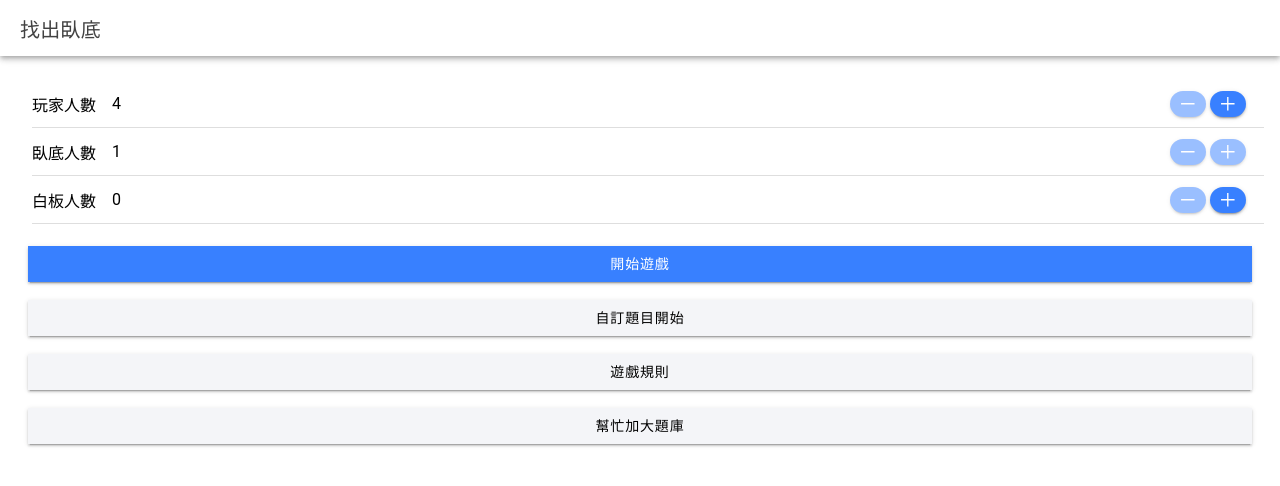
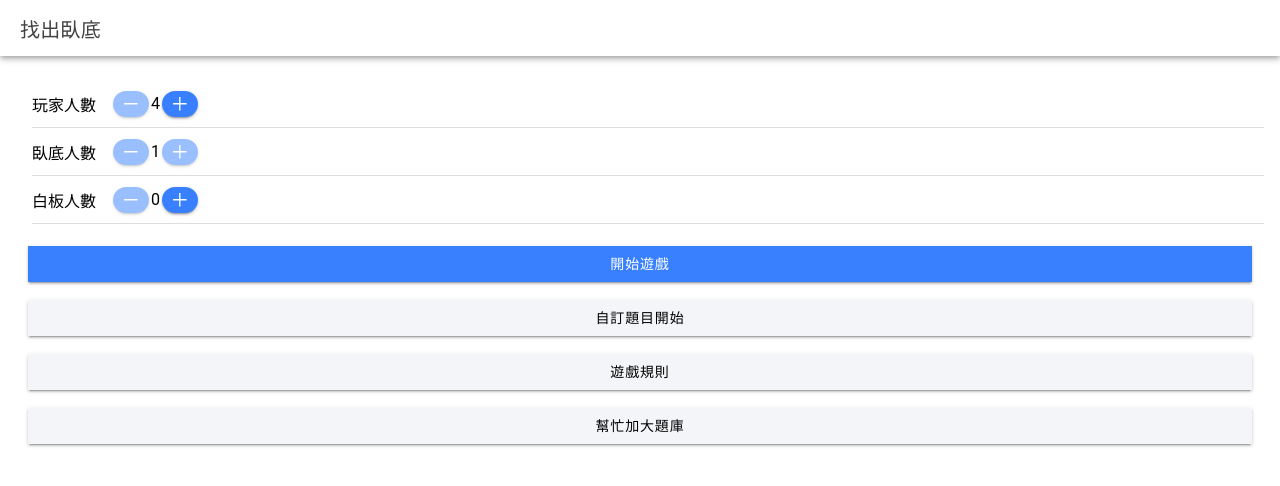
Before and after one commit to sk5s/whereisspy, a React (Vite) app: page /home in a window 1280 px wide. Shown: the top 486 px of the page. Built offline with nearby package versions, Linux system fonts and the light colour scheme.

Commit message:
🐛 Remove number inputs

```diff
--- a/src/pages/Home.tsx
+++ b/src/pages/Home.tsx
@@ -42,19 +42,21 @@ function Home() {
   const PlayerNumberInput = () => {
     return (
       <IonItem>
-        <IonInput onIonInput={(e) => {
+        {/* <IonInput onIonInput={(e) => {
           if (parseInt(e.detail.value) <= 16 && parseInt(e.detail.value) >= 4 || e.detail.value === ""){
             changeNum("playernum",e.detail.value)
           } else {
             changeNum("playernum","4")
           }
-        }} label="玩家人數" type="number" placeholder="輸入玩家人數" min={4} max={16} value={settings.playernum}></IonInput>
+        }} label="玩家人數" type="number" placeholder="輸入玩家人數" min={4} max={16} value={settings.playernum}></IonInput> */}
+        <span style={{marginRight:"15px"}}>玩家人數</span>{" "}
         <IonButton onClick={() => {
           if (settings.playernum <= 4) return
           changeNum("playernum",settings.playernum -= 1)
         }} disabled={settings.playernum === 4} size='small' shape='round'>
           <IonIcon slot="icon-only" icon={removeSharp}></IonIcon>
         </IonButton>
+        <span>{settings.playernum}</span>
         <IonButton onClick={() => {
           if (settings.playernum >= 16) return
           changeNum("playernum",settings.playernum += 1)
@@ -67,19 +69,21 @@ function Home() {
   const SpyNumberInput = () => {
     return (
       <IonItem>
-        <IonInput onIonInput={(e) => {
+        {/* <IonInput onIonInput={(e) => {
           if (parseInt(e.detail.value) <= maxSpy && parseInt(e.detail.value) >= 1 || e.detail.value === ""){
             changeNum("spynum",e.detail.value)
           } else {
             changeNum("spynum","1")
           }
-        }} label="臥底人數" type="number" placeholder="輸入臥底人數" min={1} max={maxSpy} value={settings.spynum}></IonInput>
+        }} label="臥底人數" type="number" placeholder="輸入臥底人數" min={1} max={maxSpy} value={settings.spynum}></IonInput> */}
+        <span style={{marginRight:"15px"}}>臥底人數</span>{" "}
         <IonButton onClick={() => {
           if (settings.spynum <= 1) return
           changeNum("spynum",settings.spynum -= 1)
         }} disabled={settings.spynum === 1} size='small' shape='round'>
           <IonIcon slot="icon-only" icon={removeSharp}></IonIcon>
         </IonButton>
+        <span>{settings.spynum}</span>
         <IonButton onClick={() => {
           if (settings.spynum >= maxSpy) return
           changeNum("spynum",settings.spynum += 1)
@@ -92,19 +96,21 @@ function Home() {
   const BlankNumberInput = () => {
     return (
       <IonItem>
-        <IonInput onIonInput={(e) => {
+        {/* <IonInput onIonInput={(e) => {
           if (parseInt(e.detail.value) <= (settings.playernum - settings.spynum) && parseInt(e.detail.value) >= 0 || e.detail.value === ""){
             changeNum("blanknum",e.detail.value)
           } else {
             changeNum("blanknum","0")
           }
-        }} label="白板人數" type="number" placeholder="輸入白板人數" min={0} max={maxBlank} value={settings.blanknum}></IonInput>
+        }} label="白板人數" type="number" placeholder="輸入白板人數" min={0} max={maxBlank} value={settings.blanknum}></IonInput> */}
+        <span style={{marginRight:"15px"}}>白板人數</span>
         <IonButton onClick={() => {
           if (settings.blanknum <= 0) return
           changeNum("blanknum",settings.blanknum -= 1)
         }} disabled={settings.blanknum === 0} size='small' shape='round'>
           <IonIcon slot="icon-only" icon={removeSharp}></IonIcon>
         </IonButton>
+        <span>{settings.blanknum}</span>
         <IonButton onClick={() => {
           if (settings.blanknum >= maxBlank) return
           changeNum("blanknum",settings.blanknum += 1)
```
